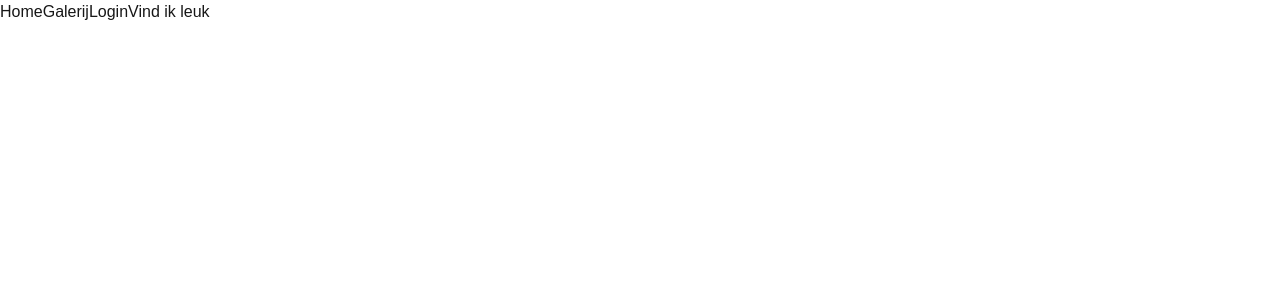
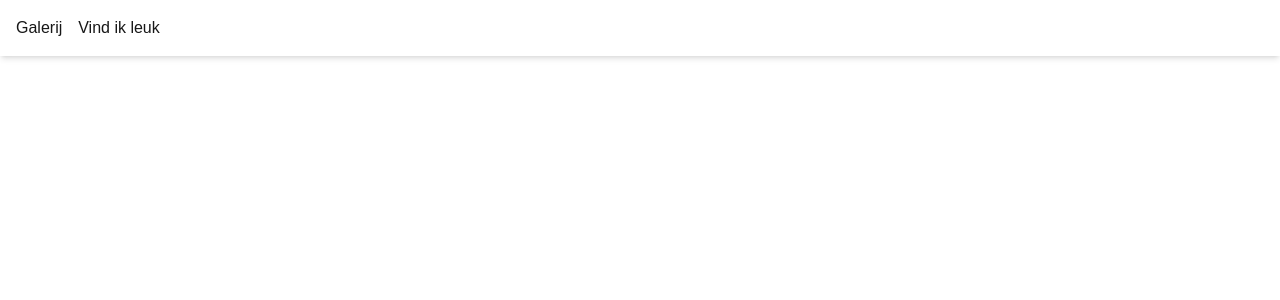
Before and after one commit to ouassilabenhammou/inspiratie-galerij, a Next.js app: page / in a window 1280 px wide. Shown: the top 300 px of the page. Built offline with nearby package versions, Linux system fonts and the light colour scheme.

Commit message:
firebase geïnstalleerd en header aangepast

```diff
--- a/Components/Header.jsx
+++ b/Components/Header.jsx
@@ -1,14 +1,11 @@
-import React from "react";
+// Components/Header.jsx
 import Link from "next/link";
-import next from "next";
 
 export default function Header() {
   return (
-    <div>
-      <Link href="/">Home</Link>
+    <header className="p-4 shadow-md flex gap-4">
       <Link href="/galerij">Galerij</Link>
-      <Link href="/login">Login</Link>
       <Link href="/vind-ik-leuk">Vind ik leuk</Link>
-    </div>
+    </header>
   );
 }
--- a/package.json
+++ b/package.json
@@ -9,9 +9,10 @@
     "lint": "next lint"
   },
   "dependencies": {
+    "firebase": "^11.9.1",
+    "next": "15.3.4",
     "react": "^19.0.0",
-    "react-dom": "^19.0.0",
-    "next": "15.3.4"
+    "react-dom": "^19.0.0"
   },
   "devDependencies": {
     "@tailwindcss/postcss": "^4",
```
Also changed, not shown: 1 other file (tests, documents, lock files or other folders).
